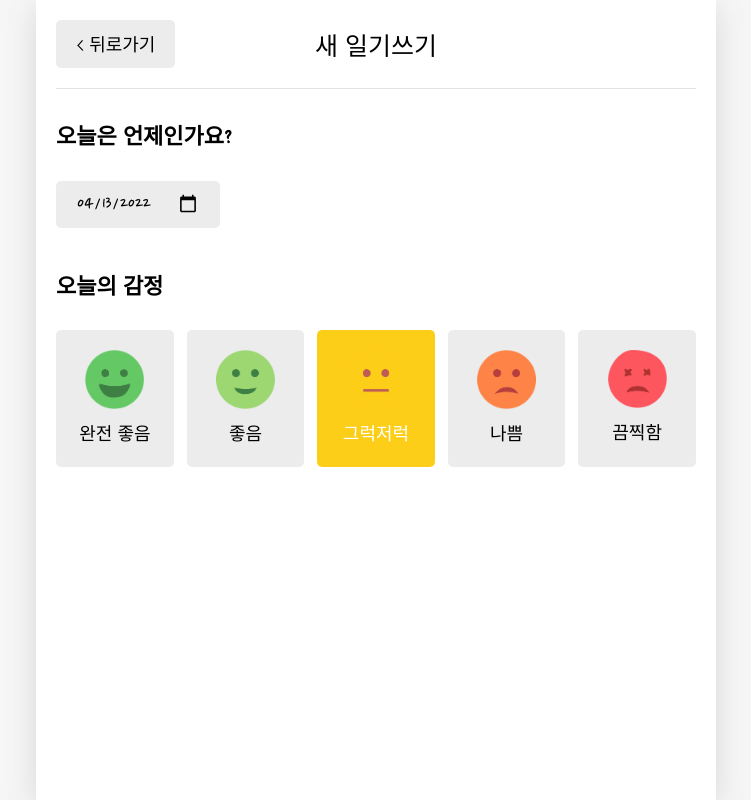
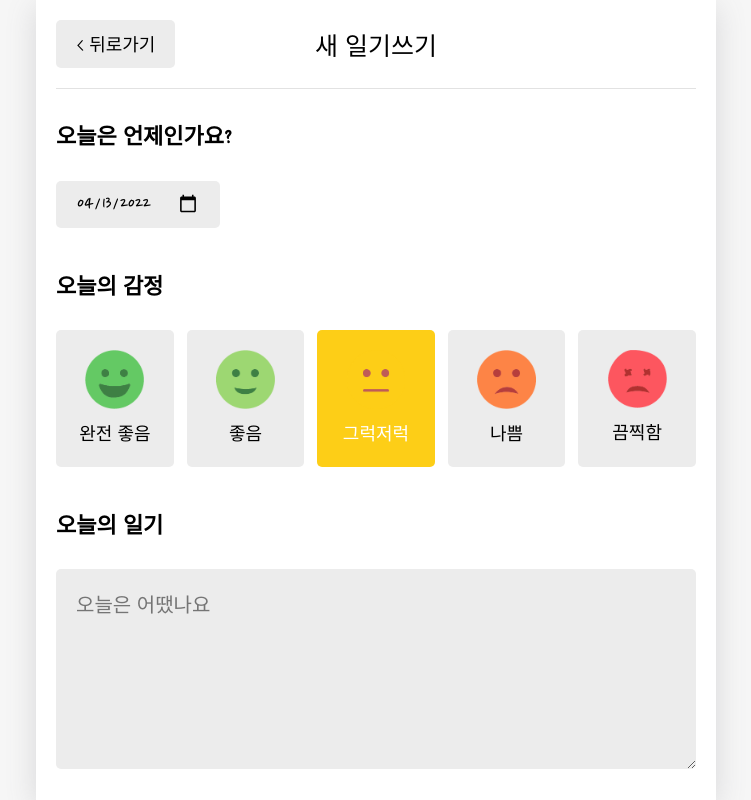
Before and after one commit to Choi-HyunHo/emotion-diary, a React (Create React App) app: page /new in a window 1280 px wide. Shown: the whole page, without its empty margins (264-1015 px from the left). Built offline with nearby package versions, Linux system fonts and the light colour scheme; a web font is replaced by a local one.

Commit message:
✨ DiaryEditor - textarea

```diff
--- a/src/App.css
+++ b/src/App.css
@@ -207,6 +207,19 @@ header button {
   gap: 2%;
 }
 
+.DiaryEditor textarea {
+  font-family: 'Nanum Pen Script';
+  font-size: 20px;
+  box-sizing: border-box;
+  width: 100%;
+  min-height: 200px;
+  resize: vertical;
+  border: none;
+  background-color: #ececec;
+  border-radius: 5px;
+  padding: 20px;
+}
+
 /* Emotion_item */
 .emotion_item {
   border-radius: 5px;
--- a/src/components/DiaryEditor.js
+++ b/src/components/DiaryEditor.js
@@ -1,4 +1,4 @@
-import { useState } from 'react';
+import { useRef, useState } from 'react';
 import { useNavigate } from 'react-router-dom';
 
 import MyHeader from './MyHeader';
@@ -38,13 +38,17 @@ const getStringDate = (date) => {
 };
 
 const DiaryEditor = () => {
+  const navigate = useNavigate();
+
   // 어떤 감정을 선택 했는지
   const [emotion, setEmotion] = useState(3);
-  const navigate = useNavigate();
-
   const handleClickEmote = (emotion) => {
     setEmotion(emotion);
   };
+
+  // textarea
+  const [content, setContent] = useState('');
+  const contentRef = useRef();
 
   // 날짜
   const [date, setDate] = useState(getStringDate(new Date()));
@@ -82,6 +86,17 @@ const DiaryEditor = () => {
             ))}
           </div>
         </section>
+        <section>
+          <h4>오늘의 일기</h4>
+          <div className="input_box text_wrapper">
+            <textarea
+              placeholder="오늘은 어땠나요"
+              ref={contentRef}
+              value={content}
+              onChange={(e) => setContent(e.target.value)}
+            />
+          </div>
+        </section>
       </div>
     </div>
   );
```
